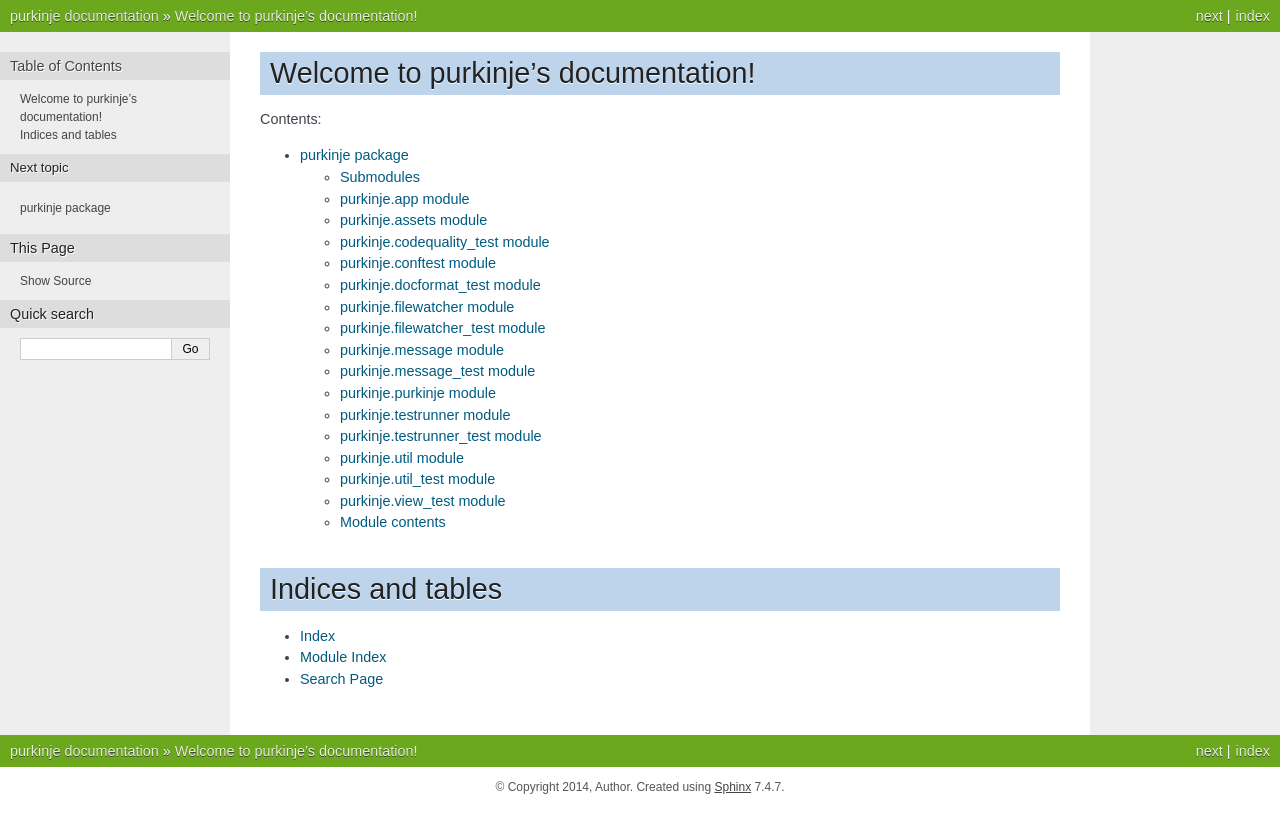
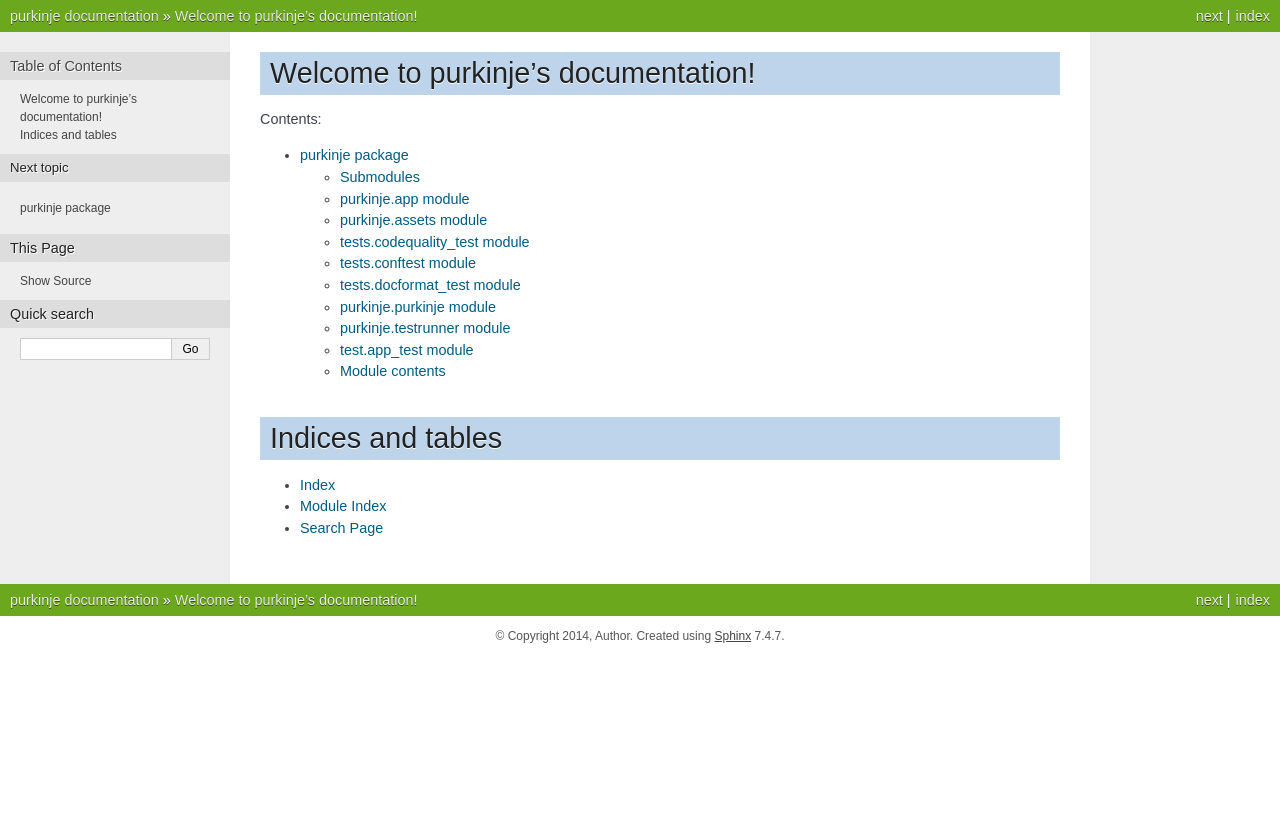
Before and after one commit to bbiskup/purkinje, a Sphinx documentation site: the page built from docs/index.rst, in a window 1280 px wide. Shown: the top 833 px of the page. Built offline with Sphinx 7.4.7, drawn with Linux system fonts in a browser that asks for light colours.

Commit message:
Updated purkinje.rst (fix make doc target)

```diff
--- a/docs/purkinje.rst
+++ b/docs/purkinje.rst
@@ -20,61 +20,30 @@ purkinje.assets module
     :undoc-members:
     :show-inheritance:
 
-purkinje.codequality_test module
+tests.codequality_test module
 --------------------------------
 
-.. automodule:: purkinje.codequality_test
+.. automodule:: tests.codequality_test
     :members:
     :undoc-members:
     :show-inheritance:
 
-purkinje.conftest module
+tests.conftest module
 ------------------------
 
-.. automodule:: purkinje.conftest
+.. automodule:: tests.conftest
     :members:
     :undoc-members:
     :show-inheritance:
 
-purkinje.docformat_test module
+tests.docformat_test module
 ------------------------------
 
-.. automodule:: purkinje.docformat_test
+.. automodule:: tests.docformat_test
     :members:
     :undoc-members:
     :show-inheritance:
 
-purkinje.filewatcher module
----------------------------
-
-.. automodule:: purkinje.filewatcher
-    :members:
-    :undoc-members:
-    :show-inheritance:
-
-purkinje.filewatcher_test module
---------------------------------
-
-.. automodule:: purkinje.filewatcher_test
-    :members:
-    :undoc-members:
-    :show-inheritance:
-
-purkinje.message module
------------------------
-
-.. automodule:: purkinje.message
-    :members:
-    :undoc-members:
-    :show-inheritance:
-
-purkinje.message_test module
-----------------------------
-
-.. automodule:: purkinje.message_test
-    :members:
-    :undoc-members:
-    :show-inheritance:
 
 purkinje.purkinje module
 ------------------------
@@ -87,39 +56,10 @@ purkinje.purkinje module
 purkinje.testrunner module
 --------------------------
 
-.. automodule:: purkinje.testrunner
-    :members:
-    :undoc-members:
-    :show-inheritance:
-
-purkinje.testrunner_test module
--------------------------------
-
-.. automodule:: purkinje.testrunner_test
-    :members:
-    :undoc-members:
-    :show-inheritance:
-
-purkinje.util module
---------------------
-
-.. automodule:: purkinje.util
-    :members:
-    :undoc-members:
-    :show-inheritance:
-
-purkinje.util_test module
+test.app_test module
 -------------------------
 
-.. automodule:: purkinje.util_test
-    :members:
-    :undoc-members:
-    :show-inheritance:
-
-purkinje.view_test module
--------------------------
-
-.. automodule:: purkinje.view_test
+.. automodule:: tests.app_test
     :members:
     :undoc-members:
     :show-inheritance:
```
